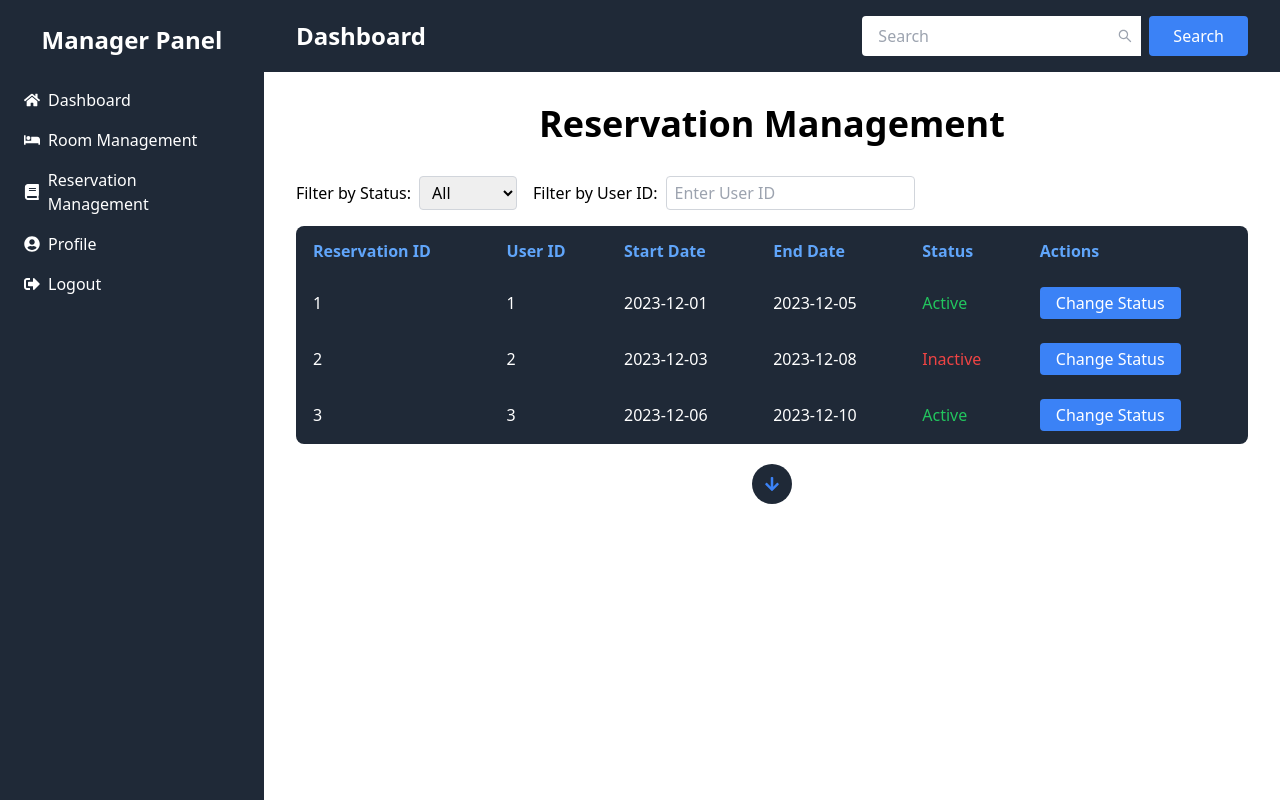
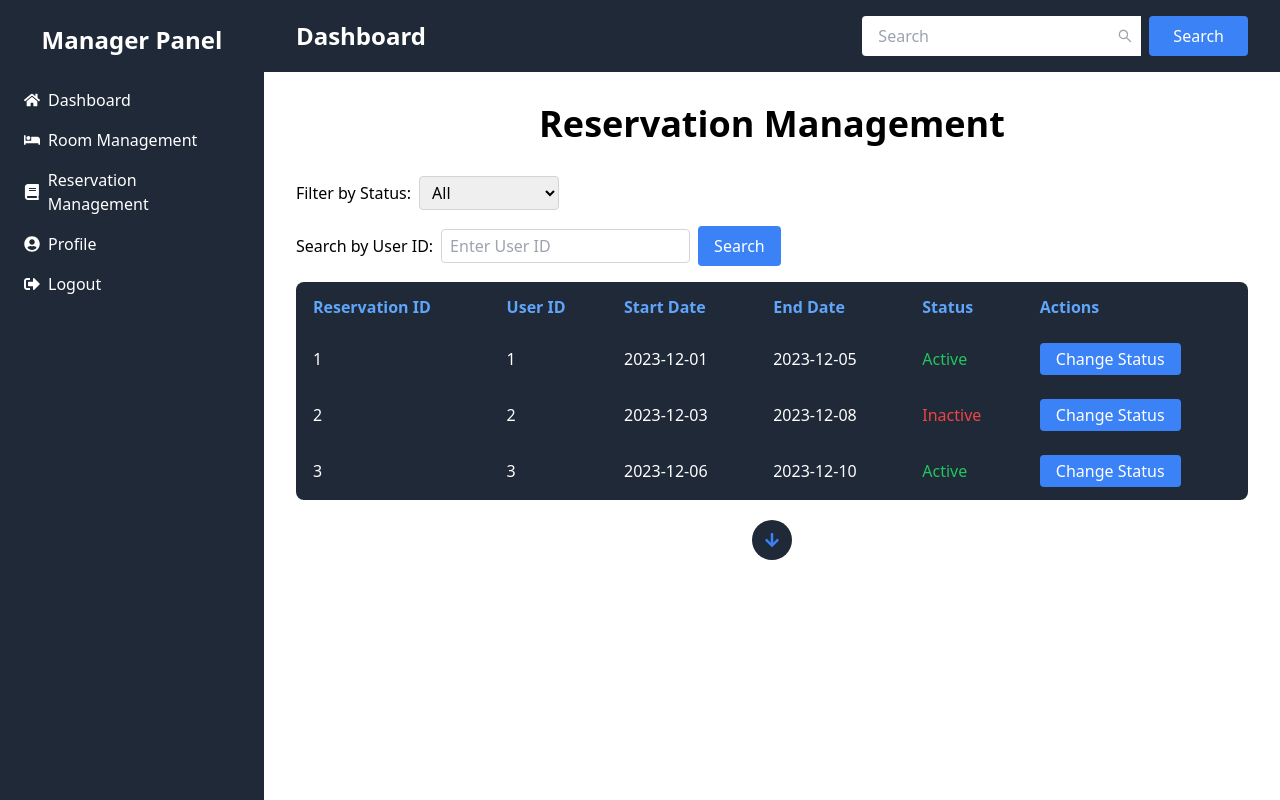
Before and after one commit to AhsanDev404/hostel-ease-admin, a Next.js app: page /manager/reservation-management in a window 1280 px wide. Built offline with nearby package versions, Linux system fonts and the light colour scheme.

Commit message:
Update page.jsx

```diff
--- a/app/manager/reservation-management/page.jsx
+++ b/app/manager/reservation-management/page.jsx
@@ -13,11 +13,19 @@ const ReservationManagementPage = () => {
   const [reservations, setReservations] = useState(reservationsData);
   const [statusFilter, setStatusFilter] = useState('All'); // 'All', 'Active', 'Inactive'
   const [userIdFilter, setUserIdFilter] = useState('');
-
+  const [searchUserId, setSearchUserId] = useState("");
   const handleStatusFilterChange = (e) => {
     setStatusFilter(e.target.value);
   };
-
+  const handleSearch = () => {
+    const filteredRooms = rooms.filter((room) => {
+      const matchesStatus = statusFilter === "All" || room.status === statusFilter;
+      const matchesUserId =
+        searchUserId === "" || (room.userId !== null && room.userId.toString().includes(searchUserId));
+      return matchesStatus && matchesUserId;
+    });
+    setSearchResults(filteredRooms);
+  };
   const handleUserIdFilterChange = (e) => {
     setUserIdFilter(e.target.value);
   };
@@ -31,29 +39,33 @@ const ReservationManagementPage = () => {
   return (
     <div className="container mx-auto p-8">
       <h1 className="text-4xl font-bold mb-8 text-center">Reservation Management</h1>
-      <div className="flex mb-4">
-        <div className="mr-4">
+      <div className="mb-4">
         <label className="text-black mr-2">Filter by Status:</label>
         <select
           value={statusFilter}
-            onChange={handleStatusFilterChange}
+          onChange={(e) => setStatusFilter(e.target.value)}
           className="border border-gray-300 rounded px-2 py-1 text-black"
         >
           <option value="All">All</option>
-            <option value="Active">Active</option>
-            <option value="Inactive">Inactive</option>
+          <option value="Reserved">Reserved</option>
+          <option value="Not Reserved">Not Reserved</option>
         </select>
       </div>
-        <div>
-          <label className="text-black mr-2">Filter by User ID:</label>
+      <div className="mb-4 flex items-center">
+        <label className="text-black mr-2">Search by User ID:</label>
         <input
           type="text"
           placeholder="Enter User ID"
-            value={userIdFilter}
-            onChange={handleUserIdFilterChange}
-            className="border border-gray-300 rounded px-2 py-1 text-black"
+          value={searchUserId}
+          onChange={(e) => setSearchUserId(e.target.value)}
+          className="border border-gray-300 rounded px-2 py-1 mr-2"
         />
-        </div>
+        <button
+          className="bg-blue-500 hover:bg-blue-600 text-white py-2 px-4 rounded"
+          onClick={handleSearch}
+        >
+          Search
+        </button>
       </div>
       <div className="overflow-x-auto">
         <table className="min-w-full bg-gray-800 text-white border rounded-lg overflow-hidden">
```
Lines whose indentation alone changed are shown as unchanged.
